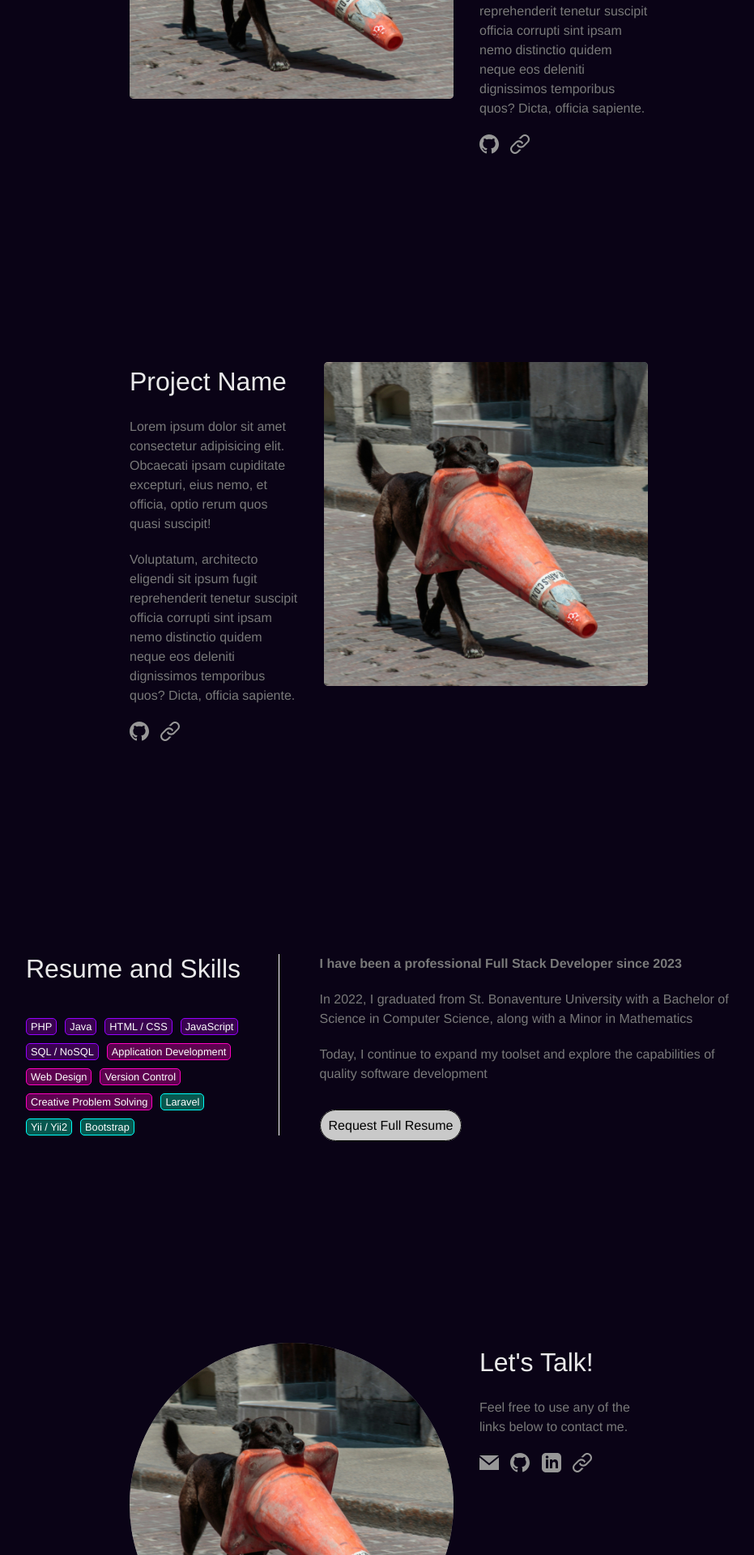
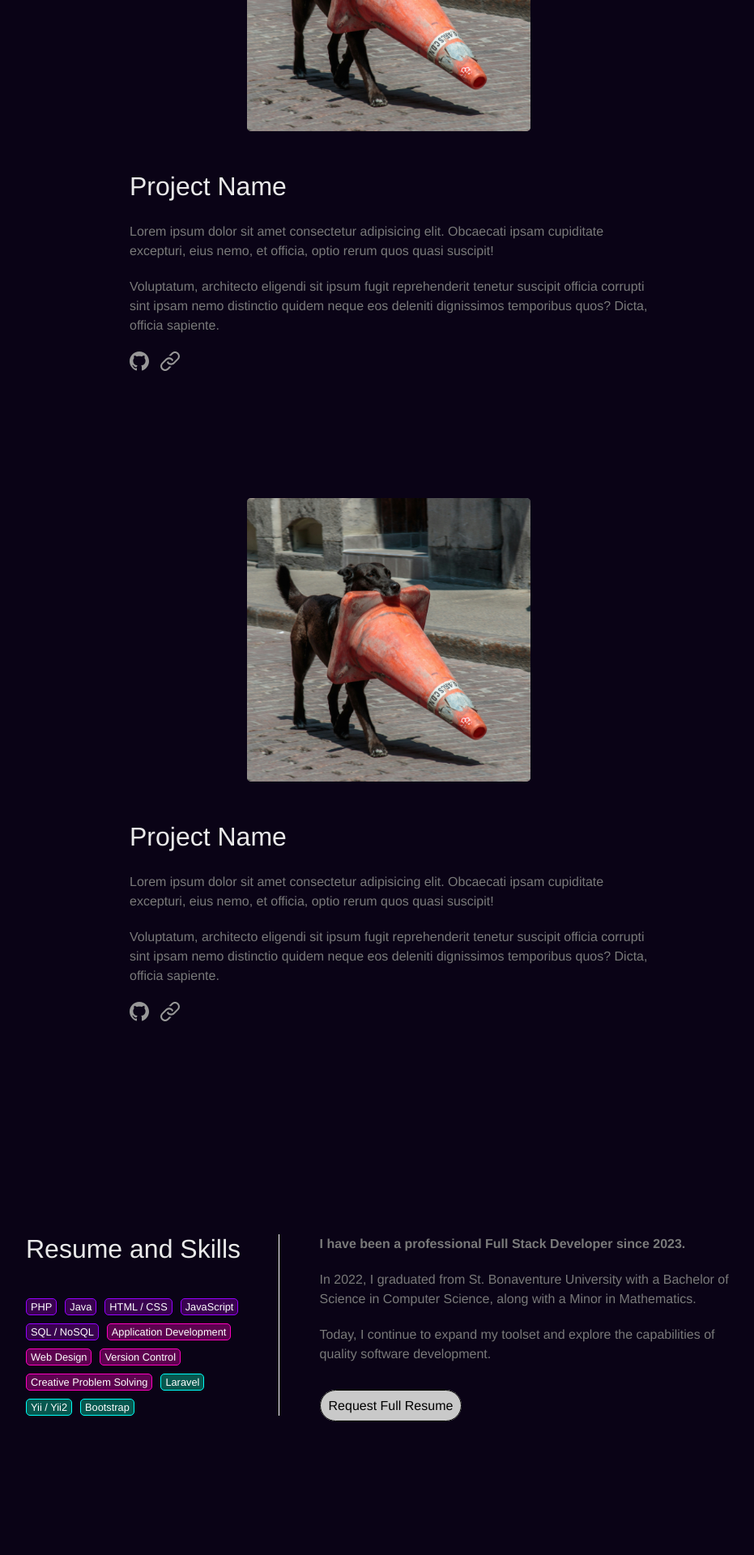
Before and after one commit to emmaxfox/emmaxfox.github.io, a PHP site: page / in a window 1280 px wide. Shown: the part 1160-3080 px from the top of the page at 81% size, without its empty margins (160-1091 px from the left). Run offline with PHP 8.4, Linux system fonts and the light colour scheme.

Commit message:
Added basic responsiveness to resume and contact section

```diff
--- a/css/style.css
+++ b/css/style.css
@@ -93,7 +93,7 @@ nav.floating-navigation-mobile {
     gap: 15px;
 
     border-bottom: 1px solid #979797;
-    width: 100%;
+    width: calc(100% - 30px);
     padding: 15px;
 
     background-color: #000000c4;
@@ -114,7 +114,7 @@ nav.floating-navigation-desktop {
     border-right: 1px solid #979797;
     padding: 10px 20px;
 
-    background-color: #00000009;
+    background-color: #0a0316;
 }
 
 .floating-navigation-mobile a {
@@ -128,8 +128,8 @@ nav.floating-navigation-desktop {
 --------------------------------------------------------------------- */
 
 .spotlight-container {
-    margin-top: 50px;
-    height: 80vh;
+    margin: 30px;
+    height: 90vh;
 }
 
 .signature h1 {
@@ -163,8 +163,8 @@ nav.floating-navigation-desktop {
 section.projects-container {
     display: inline-flex;
     flex-flow: column;
-    gap: 250px;
-    padding: 15% 25%;
+    gap: 150px;
+    padding: 15% 2%;
 }
 
 .project {
@@ -173,10 +173,22 @@ section.projects-container {
     gap: 5%;
 }
 
+.project.image-left {
+    flex-flow: row wrap;
+}
+
+.project.image-right {
+    flex-flow: row wrap-reverse;
+}
+
+.project-image-container {
+    margin: 0 auto 40px auto;
+}
+
 .project-image-container img {
     border-radius: 5px;
-    width: 400px;
-    height: 400px;
+    width: 350px;
+    height: 350px;
 
     object-fit: cover;
     object-position: center;
@@ -187,6 +199,8 @@ section.projects-container {
 
 .project-description {
     flex: 2;
+
+    min-width: 300px;
 
     line-height: 1.5;
 }
@@ -206,11 +220,12 @@ section.projects-container {
 section.resume-container {
     display: inline-flex;
     flex-flow: column;
-    padding: 5% 15%;
+    padding: 15% 5%;
 }
 
 .resume {
     display: inline-flex;
+    flex-flow: row wrap;
     justify-content: space-between;
     gap: 5%;
 }
@@ -223,12 +238,14 @@ section.resume-container {
     flex-flow: column;
 
     width: 100%;
+    min-width: 250px;
 }
 
 .resume-description {
     flex: 2;
 
     border-left: 1px solid #fff;
+    min-width: 200px;
     padding-left: 50px;
 
     line-height: 1.5
@@ -298,19 +315,20 @@ section.contact-container {
     display: inline-flex;
     flex-flow: column;
     gap: 250px;
-    padding: 15% 25% 5%;
+    padding: 15% 2%;
 }
 
 .contact {
     display: inline-flex;
-    justify-content: space-between;
+    justify-content: center;
+    flex-flow: row wrap;
     gap: 5%;
 }
 
 .contact-image-container img {
     border-radius: 50%;
-    width: 400px;
-    height: 400px;
+    width: 350px;
+    height: 350px;
 
     object-fit: cover;
     object-position: center;
@@ -320,7 +338,12 @@ section.contact-container {
 }
 
 .contact-description {
+    display: flex;
+    flex-flow: column wrap;
+    justify-content: center;
     flex: 2;
+
+    min-width: 300px;
 
     line-height: 1.5;
 }
@@ -357,4 +380,19 @@ section.contact-container {
     nav.floating-navigation-desktop {
         display: flex;
     }
+
+    /* projects */
+    section.projects-container {
+        padding: 15% 25%;
+    }
+
+    /* resume */
+    section.resume-container {
+        padding: 5% 15%;
+    }
+
+    /* contact */
+    section.contact-container {
+        padding: 15% 25% 5%;
+    }
 }
--- a/index.html
+++ b/index.html
@@ -30,7 +30,7 @@
             </div>
         </section>
         <section id="projects" class="projects-container">
-            <div class="project">
+            <div class="project image-left">
                 <div class="project-image-container">
                     <img src="./css/images/placeholder.jpg" alt="Interface of project">
                 </div>
@@ -52,7 +52,7 @@
                     </div>
                 </div>
             </div>
-            <div class="project">
+            <div class="project image-right">
                 <div class="project-description">
                     <h2>Project Name</h2>
                     <p>Lorem ipsum dolor sit amet consectetur adipisicing elit. Obcaecati ipsam cupiditate excepturi, eius nemo, et officia, optio rerum quos quasi suscipit!</p>
@@ -96,9 +96,9 @@
                 </div>
                 <div class="resume-description">
                     <div class="resume-paragraph">
-                        <p><strong>I have been a professional Full Stack Developer since 2023</strong></p>
-                        <p>In 2022, I graduated from St. Bonaventure University with a Bachelor of Science in Computer Science, along with a Minor in Mathematics</p>
-                        <p>Today, I continue to expand my toolset and explore the capabilities of quality software development</p>
+                        <p><strong>I have been a professional Full Stack Developer since 2023.</strong></p>
+                        <p>In 2022, I graduated from St. Bonaventure University with a Bachelor of Science in Computer Science, along with a Minor in Mathematics.</p>
+                        <p>Today, I continue to expand my toolset and explore the capabilities of quality software development.</p>
                     </div>
                     <a href="" target="_blank" class="outlined-button">Request Full Resume</a>
                 </div>
@@ -110,7 +110,7 @@
                     <img src="./css/images/placeholder.jpg" alt="Interface of project">
                 </div>
                 <div class="contact-description">
-                    <h2>Let's Talk!</h2>
+                    <h2>Let's Talk</h2>
                     <p>Feel free to use any of the links below to contact me.</p>
                     <div class="contact-links">
                         <a href="" class="primary-contact-method" aria-label="Link to open email">
```
